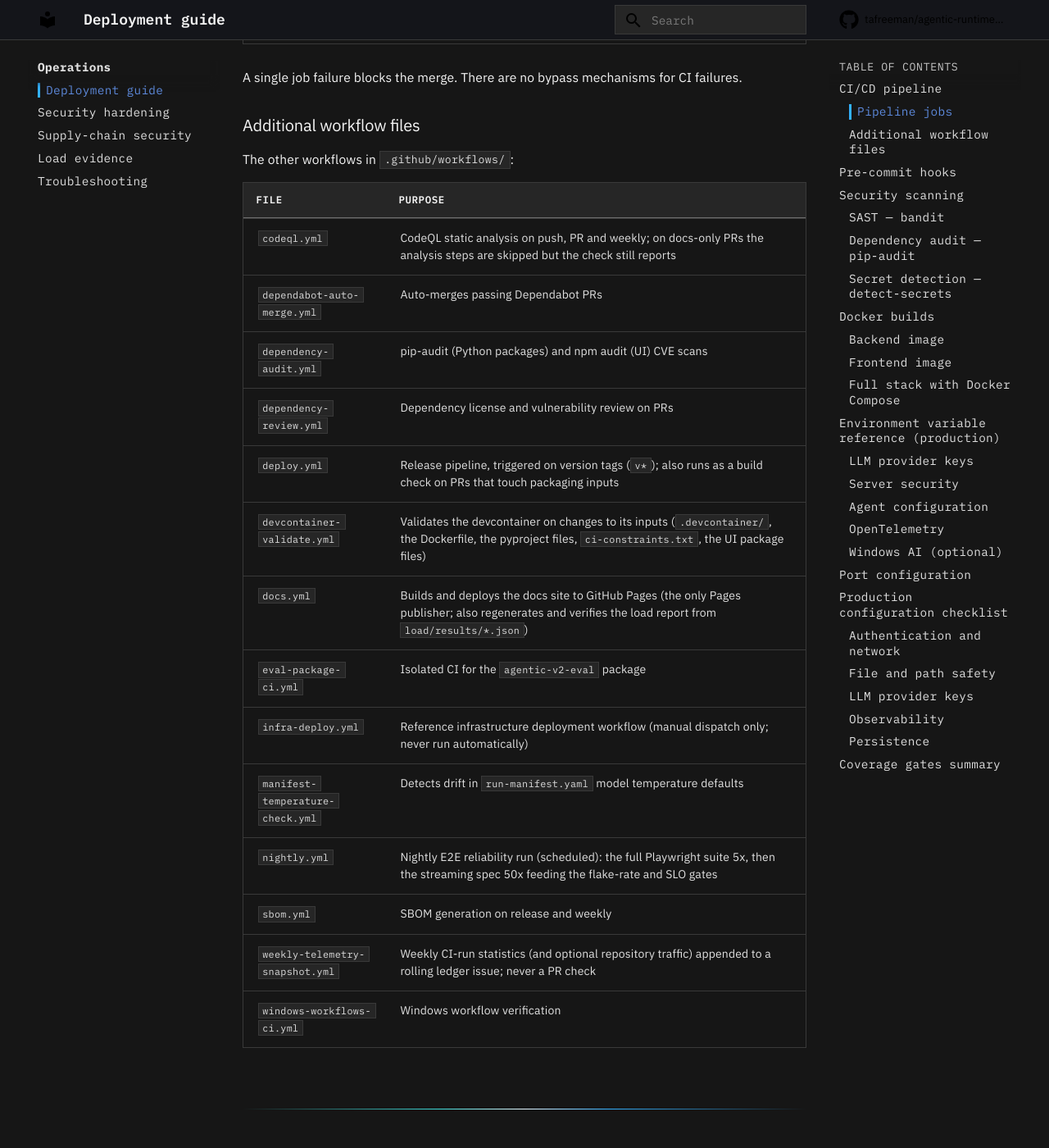
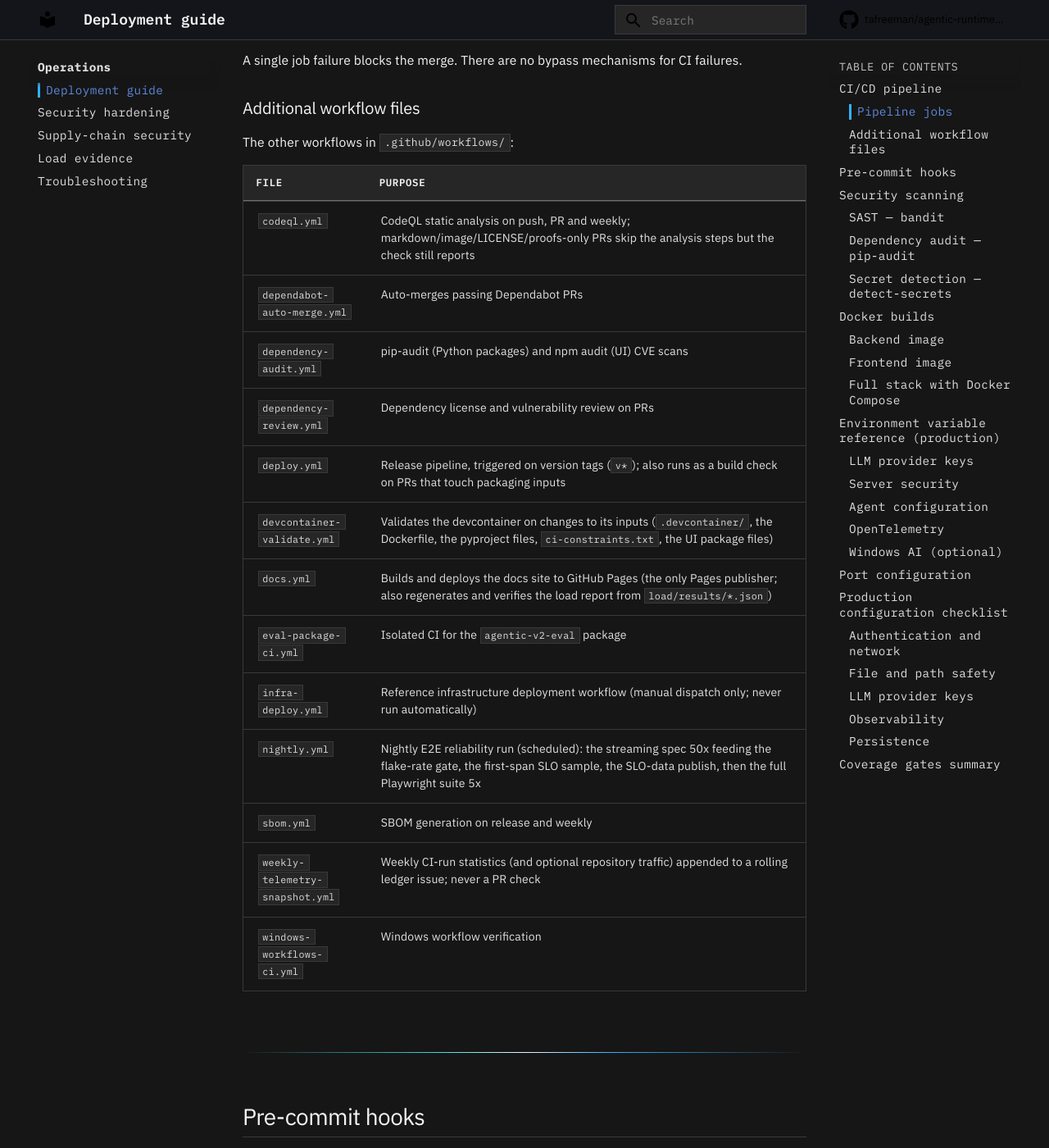
Before and after one commit to tafreeman/agentic-runtime-platform, an MkDocs documentation site: the page built from docs/deployment-guide.md, in a window 1280 px wide and 1400 px high, scrolled down 1725 px. Shown: the whole window at 82% size. Built offline with MkDocs 1.6.1 and Material for MkDocs 9.7.7, drawn with Linux system fonts in a browser that asks for light colours; comment, search, counter and statistics services are not loaded; some of the changed text lies outside the part shown.

Commit message:
docs(ci): fix stale job names, deploy path triggers and review wording
- deploy.yml PR paths gain uv.lock and ci-constraints.txt (the Dockerfile
  installs under the constraints file).
- Replace stale job-name references in .gitattributes, the package
  pyproject coverage-omit comment and three test docstrings (text only).
- deployment-guide: drop the dead manifest-temperature-check.yml row, correct
  the CodeQL, lint and nightly-order wording; CHANGELOG nightly order.

```diff
--- a/docs/deployment-guide.md
+++ b/docs/deployment-guide.md
@@ -17,7 +17,7 @@
 | `changes` | PR-only path classification (backend / UI / wire-format surfaces) that drives the job-level gates below |
 | `python-smoke` | Installs all three packages, verifies critical imports and combined runtime + eval test collection, and runs the swe_ab tool tests and `tools/tests` (the runtime unit suite runs in `test-coverage` and `no-llm-smoke`) |
 | `frontend-build` | `npm ci`, the production build (`tsc -b && vite build`), then the vitest unit suite with the coverage floors (`npm run test:coverage`) |
-| `lint` | Ruff on `agentic_v2/` and `tests/` (and a final check that `ruff check --fix` would change nothing), the suppression ratchet, pydocstyle on `core/` and `contracts/`, workflow-definition validation, protocol/ADR and local-reference drift checks, generated homepage-stat drift, Dockerfile `pip install` constraint pins, and `ci-constraints.txt` vs `uv.lock` drift. Each check is its own step and all of them report even when one fails |
+| `lint` | Ruff on `agentic_v2/` and `tests/` (and a final check that `ruff check --fix` would change nothing), the suppression ratchet, pydocstyle on `core/` and `contracts/`, workflow-definition validation, protocol/ADR and local-reference drift checks, generated homepage-stat drift, Dockerfile `pip install` constraint pins, and `ci-constraints.txt` vs `uv.lock` drift. Each check is its own step so one failure does not hide the others (the autofix check only runs when ruff itself passed, and the checks that need the pip install are skipped if it failed) |
 | `typecheck-core-contracts` | Strict mypy on `agentic_v2/engine` and `agentic_v2/contracts` (`--disallow-untyped-defs --warn-return-any`) |
 | `test-coverage` | Unit suite with coverage on `agentic_v2`, then enforces the 80% gate in a dedicated `coverage report --fail-under=80` step; on pushes to `main` it also runs a whole-repo coverage pass and uploads the report for visibility |
 | `ek-delegation-tests` (check name: `EK step-delegation (approval-gate) tests`) | Installs the optional `claude`, `ek` and `eval` extras together and runs the suites that module-skip everywhere else: the Claude subscription backend, the ExecutionKit approval-gate regressions, the EvalKit bridge, and scoring without the legacy evaluation package |
@@ -33,7 +33,7 @@
 
 | File | Purpose |
 |---|---|
-| `codeql.yml` | CodeQL static analysis on push, PR and weekly; on docs-only PRs the analysis steps are skipped but the check still reports |
+| `codeql.yml` | CodeQL static analysis on push, PR and weekly; markdown/image/LICENSE/proofs-only PRs skip the analysis steps but the check still reports |
 | `dependabot-auto-merge.yml` | Auto-merges passing Dependabot PRs |
 | `dependency-audit.yml` | pip-audit (Python packages) and npm audit (UI) CVE scans |
 | `dependency-review.yml` | Dependency license and vulnerability review on PRs |
@@ -42,8 +42,7 @@
 | `docs.yml` | Builds and deploys the docs site to GitHub Pages (the only Pages publisher; also regenerates and verifies the load report from `load/results/*.json`) |
 | `eval-package-ci.yml` | Isolated CI for the `agentic-v2-eval` package |
 | `infra-deploy.yml` | Reference infrastructure deployment workflow (manual dispatch only; never run automatically) |
-| `manifest-temperature-check.yml` | Detects drift in `run-manifest.yaml` model temperature defaults |
-| `nightly.yml` | Nightly E2E reliability run (scheduled): the full Playwright suite 5x, then the streaming spec 50x feeding the flake-rate and SLO gates |
+| `nightly.yml` | Nightly E2E reliability run (scheduled): the streaming spec 50x feeding the flake-rate gate, the first-span SLO sample, the SLO-data publish, then the full Playwright suite 5x |
 | `sbom.yml` | SBOM generation on release and weekly |
 | `weekly-telemetry-snapshot.yml` | Weekly CI-run statistics (and optional repository traffic) appended to a rolling ledger issue; never a PR check |
 | `windows-workflows-ci.yml` | Windows workflow verification |
```
Also changed, not shown: CHANGELOG.md (+3 -2 lines), 6 other files.
